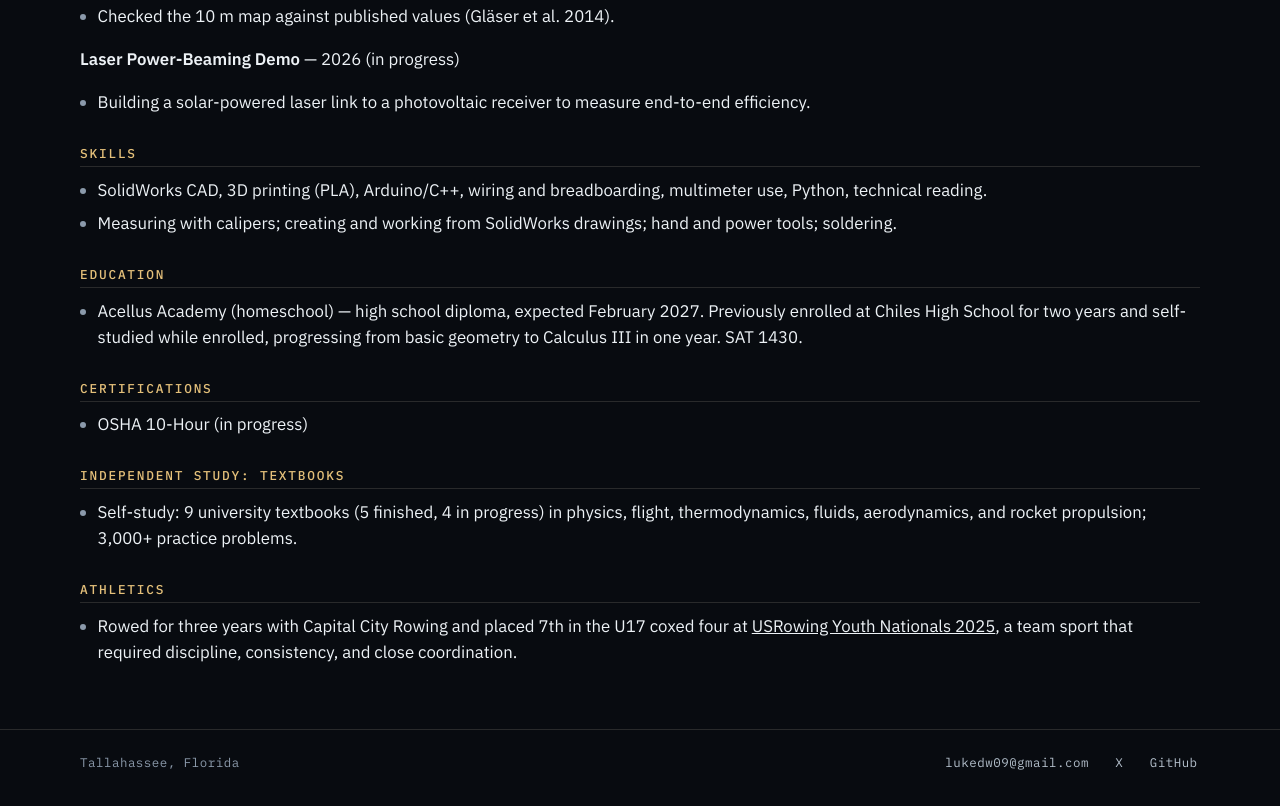
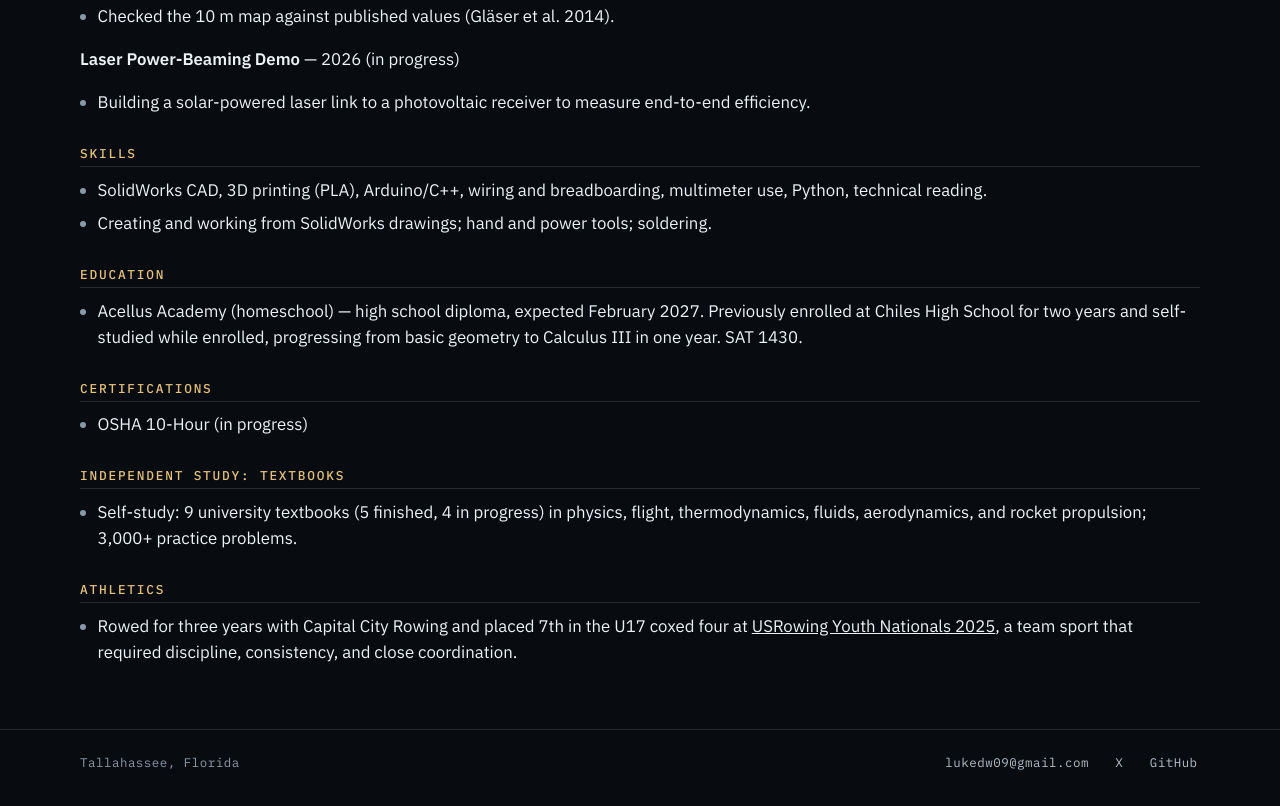
Before and after one commit to Lukedw09/lukedw09.com, a plain HTML site: page resume/index.html in a window 1280 px wide. Shown: the part 936-1742 px from the top of the page. Drawn offline with Linux system fonts and the light colour scheme.

Commit message:
Drop calipers from resume skills line
Remove the calipers mention and regenerate the letter-size PDF export.

Co-authored-by: Luke de Wet <Lukedw09@users.noreply.github.com>

```diff
--- a/resume/index.html
+++ b/resume/index.html
@@ -86,7 +86,7 @@
         <h2 id="skills-heading">Skills</h2>
         <ul>
           <li>SolidWorks CAD, 3D printing (PLA), Arduino/C++, wiring and breadboarding, multimeter use, Python, technical reading.</li>
-          <li>Measuring with calipers; creating and working from SolidWorks drawings; hand and power tools; soldering.</li>
+          <li>Creating and working from SolidWorks drawings; hand and power tools; soldering.</li>
         </ul>
       </section>
 
```
Also changed, not shown: 1 other file.
